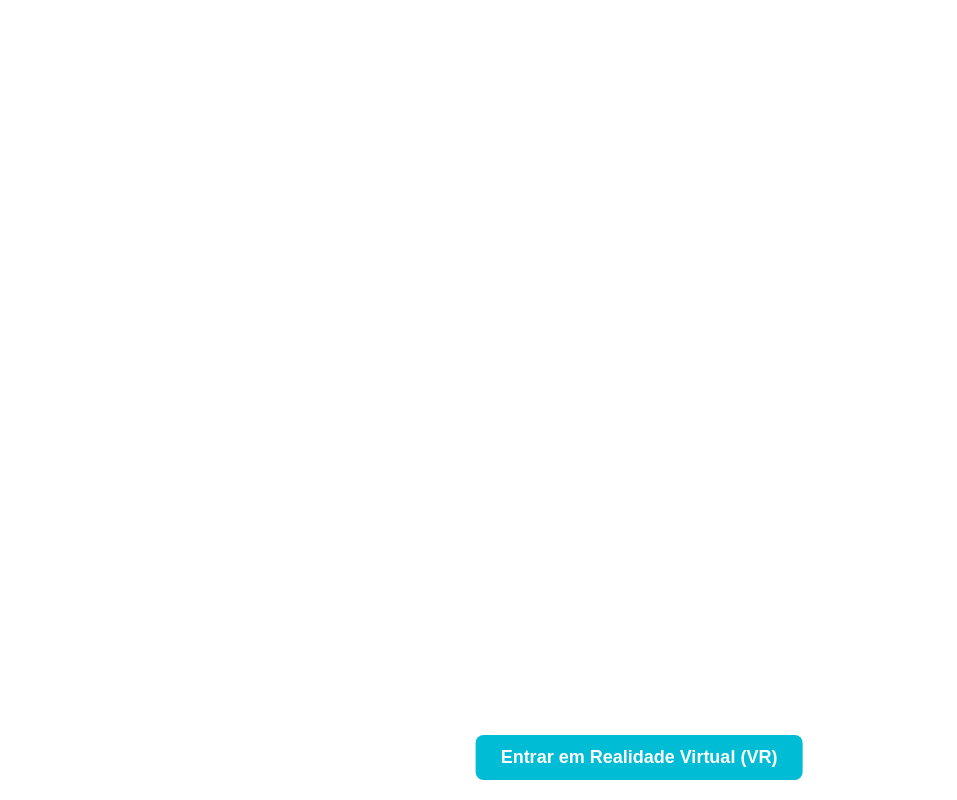
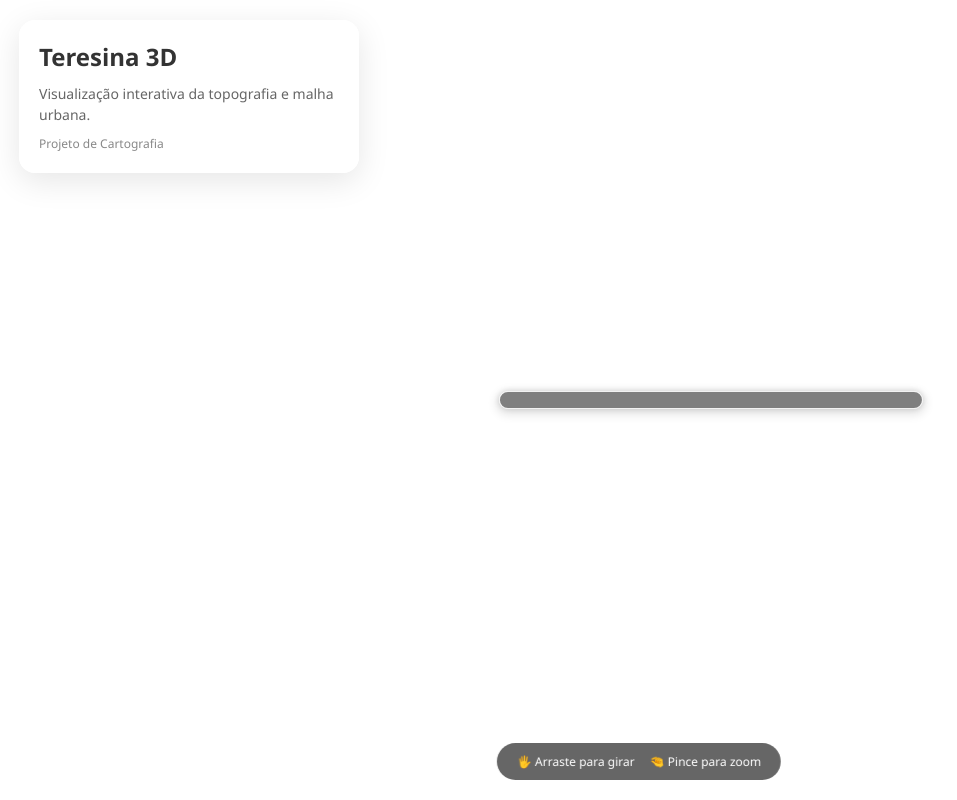
Before and after one commit to hadassatsf/projetocartografia, a plain HTML site: page index.html in a window 1280 px wide. Shown: the whole page, without its empty margins (1-958 px from the left). Drawn offline with Linux system fonts and the light colour scheme; some packages are replaced by stand-ins of ours; a script that the page names is missing.

Commit message:
Update index.html

```diff
--- a/index.html
+++ b/index.html
@@ -3,39 +3,110 @@
 <head>
     <meta charset="UTF-8">
     <meta name="viewport" content="width=device-width, initial-scale=1.0">
-    <title>Visualizador Topográfico VR</title>
+    <title>Mapa Interativo de Teresina</title>
     <style>
-        body, html { margin: 0; padding: 0; width: 100%; height: 100%; }
+        /* Reset básico e Fonte */
+        body, html { margin: 0; padding: 0; width: 100%; height: 100%; font-family: 'Segoe UI', Roboto, Helvetica, Arial, sans-serif; }
 
-        /* Estilização básica do visualizador */
+        /* Estilo do Visualizador */
         model-viewer {
             width: 100%;
             height: 100%;
             --poster-color: #f0f0f0;
-            background-color: #9e9e9e;
+            background: linear-gradient(180deg, #e0eafc 0%, #cfdef3 100%); /* Degradê suave no fundo */
         }
 
-        /* Estilização do nosso novo botão */
-        #vr-button {
-            /* O botão agora é configurado para aparecer por padrão */
-            position: fixed;
+        /* Card Flutuante (Título e Descrição) */
+        .info-card {
+            position: absolute;
+            top: 20px;
+            left: 20px;
+            background: rgba(255, 255, 255, 0.85); /* Fundo branco semi-transparente */
+            backdrop-filter: blur(10px); /* Efeito de vidro fosco */
+            padding: 20px;
+            border-radius: 16px;
+            box-shadow: 0 8px 32px rgba(0, 0, 0, 0.1);
+            max-width: 300px;
+            z-index: 10;
+            animation: fadeIn 1s ease-out;
+        }
+
+        .info-card h1 {
+            margin: 0 0 10px 0;
+            font-size: 24px;
+            color: #333;
+            font-weight: 700;
+        }
+
+        .info-card p {
+            margin: 0;
+            font-size: 14px;
+            color: #666;
+            line-height: 1.5;
+        }
+
+        /* Instruções no Rodapé */
+        .controls-hint {
+            position: absolute;
             bottom: 20px;
             left: 50%;
             transform: translateX(-50%);
-            padding: 12px 25px;
-            font-size: 18px;
-            font-weight: bold;
-            background-color: #00bcd4; /* Azul/Ciano para destaque */
+            background: rgba(0, 0, 0, 0.6);
             color: white;
-            border: none;
-            border-radius: 8px;
-            cursor: pointer;
-            z-index: 100;
-            transition: opacity 0.3s;
+            padding: 10px 20px;
+            border-radius: 30px;
+            font-size: 12px;
+            pointer-events: none; /* Deixa clicar através do texto */
+            display: flex;
+            gap: 15px;
+            align-items: center;
+            backdrop-filter: blur(4px);
         }
 
-        #vr-button:hover {
-            background-color: #00a0b0;
+        /* Barra de Carregamento */
+        .progress-bar {
+            display: block;
+            width: 33%;
+            height: 10%;
+            max-height: 2%;
+            position: absolute;
+            left: 50%;
+            top: 50%;
+            transform: translate(-33%, -50%);
+            border-radius: 25px;
+            box-shadow: 0px 3px 10px 3px rgba(0, 0, 0, 0.1), 0px 0px 5px 1px rgba(0, 0, 0, 0.1);
+            border: 1px solid rgba(255, 255, 255, 0.9);
+            background-color: rgba(0, 0, 0, 0.5);
+        }
+
+        .progress-bar.hide {
+            visibility: hidden;
+            transition: visibility 0.3s;
+        }
+
+        .update-bar {
+            background-color: #3295a8; /* Cor da barra de progresso */
+            width: 0%;
+            height: 100%;
+            border-radius: 25px;
+            float: left;
+            transition: width 0.3s;
+        }
+
+        /* Animação de entrada */
+        @keyframes fadeIn {
+            from { opacity: 0; transform: translateY(-10px); }
+            to { opacity: 1; transform: translateY(0); }
+        }
+
+        /* Ajuste para celulares */
+        @media (max-width: 600px) {
+            .info-card {
+                left: 10px;
+                right: 10px;
+                top: 10px;
+                max-width: none; /* Ocupa a largura toda no celular */
+            }
         }
     </style>
 </head>
@@ -43,31 +114,40 @@
     <script type="module" src="https://ajax.googleapis.com/ajax/libs/model-viewer/3.4.0/model-viewer.min.js"></script>
 
     <model-viewer
-        id="vr-model"
-        src="teresina.glb"
+        src="teresina-v2.glb"
         alt="Modelo 3D de Teresina"
         camera-controls
-        shadow-intensity="1">
+        auto-rotate
+        shadow-intensity="1"
+        camera-orbit="45deg 55deg 1000m"
+        exposure="1">
+
+        <div class="progress-bar" slot="progress-bar">
+            <div class="update-bar"></div>
+        </div>
+
     </model-viewer>
 
-    <button id="vr-button">Entrar em Realidade Virtual (VR)</button>
+    <div class="info-card">
+        <h1>Teresina 3D</h1>
+        <p>Visualização interativa da topografia e malha urbana.</p>
+        <p style="margin-top: 10px; font-size: 12px; color: #888;">Projeto de Cartografia</p>
+    </div>
+
+    <div class="controls-hint">
+        <span>🖐️ Arraste para girar</span>
+        <span>🤏 Pince para zoom</span>
+    </div>
 
     <script>
-        const modelViewer = document.querySelector('#vr-model');
-        const vrButton = document.querySelector('#vr-button');
+        const modelViewer = document.querySelector('model-viewer');
+        const progress = document.querySelector('.progress-bar');
+        const bar = document.querySelector('.update-bar');
 
-        vrButton.addEventListener('click', () => {
-            if (modelViewer.activateVR) {
-                // 1. ACIONA A TRANSFORMAÇÃO:
-                modelViewer.activateVR();
-
-                // 2. LIMPEZA VISUAL (O botão desaparece após o clique):
-                vrButton.style.opacity = '0';
-                vrButton.style.pointerEvents = 'none';
-            } else {
-                // Mensagem de erro caso o navegador não consiga ativar o VR:
-                alert("O modo VR não pôde ser ativado. Verifique se seu dispositivo suporta WebXR e se o navegador está atualizado (Chrome ou Firefox).");
-            }
+        modelViewer.addEventListener('progress', (event) => {
+          const {totalProgress} = event.detail;
+          progress.classList.toggle('hide', totalProgress === 1);
+          bar.style.width = `${totalProgress * 100}%`;
         });
     </script>
 </body>
```
